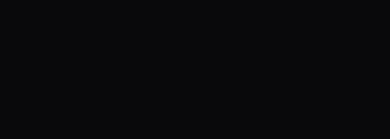
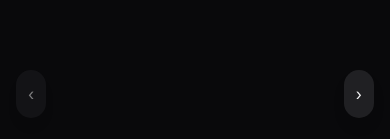
Before and after one commit to longfly84/story-platform, a React (Vite) app: page /doc-truyen/canh-bao-cua-hac-tu/chuong-1 in a window 390 px wide. Shown: the part 702-841 px from the top of the page. Built offline with nearby package versions, Linux system fonts and the light colour scheme.

Commit message:
Improve mobile reader floating navigation

```diff
--- a/src/pages/ReaderPage.tsx
+++ b/src/pages/ReaderPage.tsx
@@ -144,6 +144,32 @@
     }
   }, [story, currentChapter])
 
+  // Auto-hide floating buttons on scroll (mobile) - toggle classes to avoid direct style calls
+  useEffect(() => {
+    let lastY = window.scrollY
+    let ticking = false
+    const handler = () => {
+      if (!ticking) {
+        window.requestAnimationFrame(() => {
+          const currentY = window.scrollY
+          const els = document.querySelectorAll<HTMLElement>('.mobile-floating-nav')
+          els.forEach((e) => {
+            if (Math.abs(currentY - lastY) > 10) {
+              e.classList.add('opacity-0', 'pointer-events-none')
+            } else {
+              e.classList.remove('opacity-0', 'pointer-events-none')
+            }
+          })
+          lastY = currentY
+          ticking = false
+        })
+        ticking = true
+      }
+    }
+    window.addEventListener('scroll', handler, { passive: true })
+    return () => window.removeEventListener('scroll', handler)
+  }, [])
+
   return (
     <>
       <Helmet>
@@ -282,6 +308,30 @@
               Đọc chương mới nhất
             </button>
           </div>
+
+          {/* Mobile floating prev/next buttons */}
+          <div className="lg:hidden">
+            <div className="fixed bottom-6 left-4 z-50 mobile-floating-nav transition-opacity duration-200">
+              <button
+                onClick={() => prevChapter && navigate(`/doc-truyen/${slug}/${prevChapter.slug}`)}
+                disabled={!prevChapter}
+                aria-label="Chương trước"
+                className={`rounded-full p-3 shadow-lg text-zinc-100 ${prevChapter ? 'bg-zinc-800/80 hover:bg-zinc-800' : 'bg-zinc-700/40 opacity-50 cursor-not-allowed'}`}
+              >
+                ‹
+              </button>
+            </div>
+            <div className="fixed bottom-6 right-4 z-50 mobile-floating-nav transition-opacity duration-200">
+              <button
+                onClick={() => nextChapter && navigate(`/doc-truyen/${slug}/${nextChapter.slug}`)}
+                disabled={!nextChapter}
+                aria-label="Chương sau"
+                className={`rounded-full p-3 shadow-lg text-zinc-100 ${nextChapter ? 'bg-zinc-800/80 hover:bg-zinc-800' : 'bg-zinc-700/40 opacity-50 cursor-not-allowed'}`}
+              >
+                ›
+              </button>
+            </div>
+          </div>
         </main>
       </MainLayout>
     </>
```
